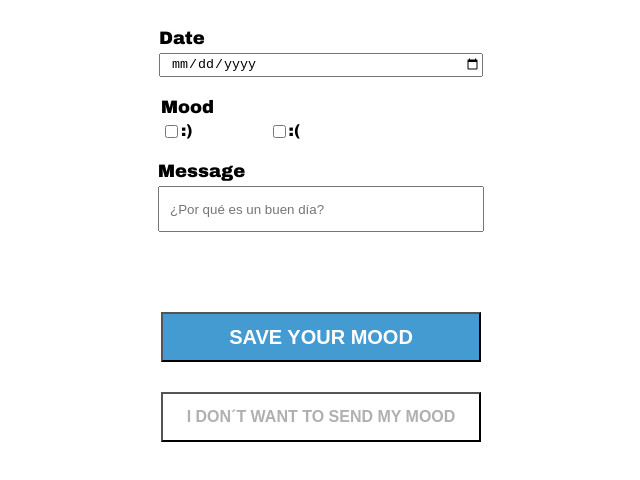
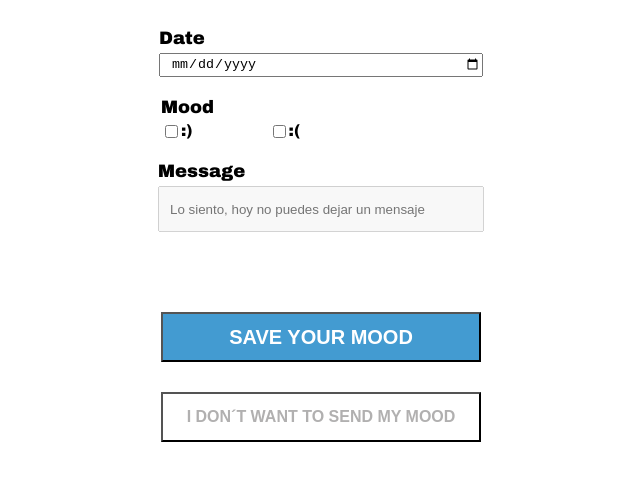
Before and after one commit to anamontiaga/mood-calendar, a React (Create React App) app: page /#/editor in a window 1280 px wide. Shown: the top 480 px of the page, without its empty margins (319-959 px from the left). Built offline with nearby package versions, Linux system fonts and the light colour scheme.

Commit message:
disabled message when sad

```diff
--- a/src/App.js
+++ b/src/App.js
@@ -10,10 +10,12 @@ class App extends React.Component {
     this.state = {
       faces: [],
       date: "",
+      checkedface: "",
       message: ""
     };
 
     this.getDate = this.getDate.bind(this);
+    this.getFace = this.getFace.bind(this);
     this.getMessage = this.getMessage.bind(this);
     this.getMood = this.getMood.bind(this);
     this.saveData = this.saveData.bind(this);
@@ -34,6 +36,10 @@ class App extends React.Component {
     faces.push(thisFace);
     this.setState({ faces: faces });
     this.localStorage();
+  };
+
+  getFace = event => {
+    this.setState({ checkedface: event.target.value });
   };
 
   getMessage = event => {
@@ -61,7 +67,8 @@ class App extends React.Component {
   // RENDERIZADO
 
   render() {
-    const { faces } = this.state;
+    const { faces, checkedface } = this.state;
+    console.log(checkedface);
     return (
       <div className="app">
         <Switch>
@@ -75,7 +82,7 @@ class App extends React.Component {
           <Route
             path="/editor"
             render={routerProps => {
-              return <Editor routerProps={routerProps} faces={faces} getMood={this.getMood} getMessage={this.getMessage} getDate={this.getDate} />;
+              return <Editor routerProps={routerProps} faces={faces} checkedface={checkedface} getMood={this.getMood} getFace={this.getFace} getMessage={this.getMessage} getDate={this.getDate} />;
             }}
           />
         </Switch>
--- a/src/components/Editor.js
+++ b/src/components/Editor.js
@@ -3,7 +3,7 @@ import { Link } from "react-router-dom";
 import "../stylesheets/Editor.scss";
 
 const Editor = props => {
-  const { getDate, getMood, getMessage } = props;
+  const { checkedface, getDate, getFace, getMood, getMessage } = props;
   return (
     <div className="editor">
       <div className="editor__date">
@@ -17,9 +17,9 @@ const Editor = props => {
           Mood
         </label>
         <div className="editor__mood--inputs">
-          <input className="editor__mood--inputs--smile" type="checkbox" name=":)" value=":)" onChange={getMood} /> :)
+          <input className="editor__mood--inputs--smile" type="checkbox" name=":)" value=":)" onChange={(getMood, getFace)} /> :)
           <br />
-          <input className="editor__mood--inputs--sad" type="checkbox" name=":(" value=":(" onChange={getMood} /> :(
+          <input className="editor__mood--inputs--sad" type="checkbox" name=":(" value=":(" onChange={(getMood, getFace)} /> :(
           <br />
         </div>
       </div>
@@ -27,7 +27,8 @@ const Editor = props => {
         <label className="editor__message--label" htmlFor="message">
           Message
         </label>
-        <input className="js-date editor__message--input" id="message" type="message" name="message" placeholder="¿Por qué es un buen día?" onChange={getMessage} />
+
+        {checkedface === ":)" ? <input className="js-date editor__message--input" id="message" type="message" name="message" placeholder="¿Por qué es un buen día?" onChange={getMessage} /> : <input className="js-date editor__message--input" id="message" type="message" name="message" placeholder="Lo siento, hoy no puedes dejar un mensaje" onChange={getMessage} disabled />}
       </div>
       <button className="editor__button--save">
         <Link to="/" className="editor__button--save--link">
```
